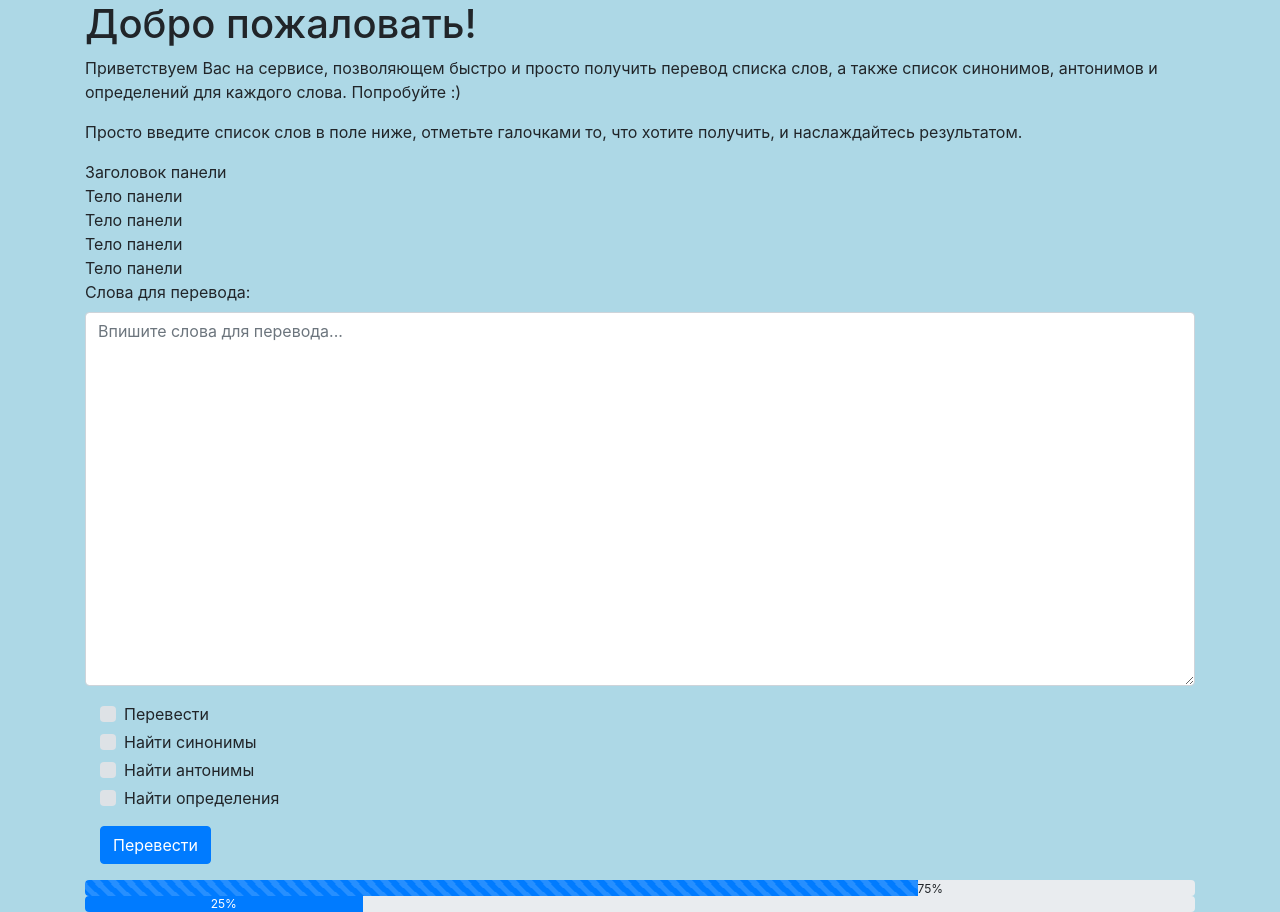
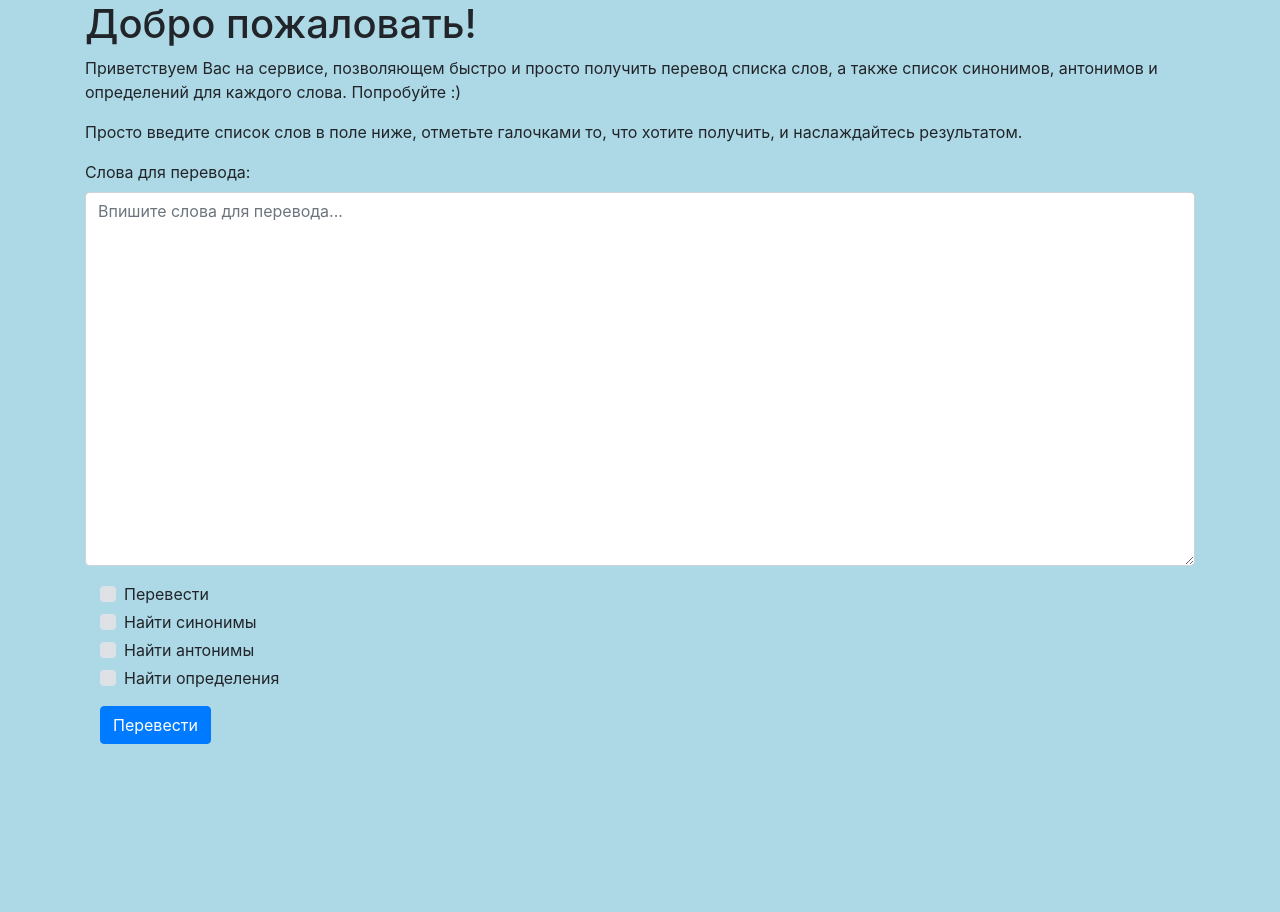
Before and after one commit to bogdanduminyuk/translator, a Django app: page / in a window 1280 px wide. Shown: the part 58-970 px from the top of the page. After the commit the page ends 802 px from the top, so only its background shows below. Run offline with Django 3.2, Linux system fonts and the light colour scheme; some libraries are stand-ins or nearby versions.

Commit message:
progress bars are hidden, removed panel

```diff
--- a/translator_app/templates/translator_app/index.html
+++ b/translator_app/templates/translator_app/index.html
@@ -10,26 +10,12 @@
                 <p>
                     Просто введите список слов в поле ниже, отметьте галочками то, что хотите получить, и наслаждайтесь результатом.
                 </p>
-        <div class="row">
-            <div class="col-lg-12">
-                <div class="panel panel-default">
-                    <div class="panel-heading">Заголовок панели</div>
-                    <div class="panel-body">
-                        <div>Тело панели</div>
-                        <div>Тело панели</div>
-                        <div>Тело панели</div>
-                        <div>Тело панели</div>
-                    </div>
-                </div>
-            </div>
-        </div>
-
 
         <form action="#" method="post" >{% csrf_token %}
             {% for field in form %}
             <div class="form-group">
                 {% for error in field.errors %}
-                <div class="alert alert-danger page-alert">
+                <div class="alert alert-danger page-algert">
                     <button type="button" class="close"><span aria-hidden="true">x</span><span class="sr-only">Close</span></button>
                     <strong>Oops!</strong> {{ error }}
                 </div>
@@ -44,10 +30,10 @@
               <button type="submit" class="btn btn-primary">Перевести</button>
             </div>
         </form>
-        <div class="progress">
+        <div class="progress" style="display: none">
           <div class="progress-bar progress-bar-striped progress-bar-animated" role="progressbar" aria-valuenow="75" aria-valuemin="0" aria-valuemax="100" style="width: 75%"></div>75%
         </div>
-        <div class="progress">
+        <div class="progress" style="display: none">
           <div class="progress-bar" role="progressbar" style="width: 25%;" aria-valuenow="25" aria-valuemin="0" aria-valuemax="100">25%</div>
         </div>
     </div>
```
